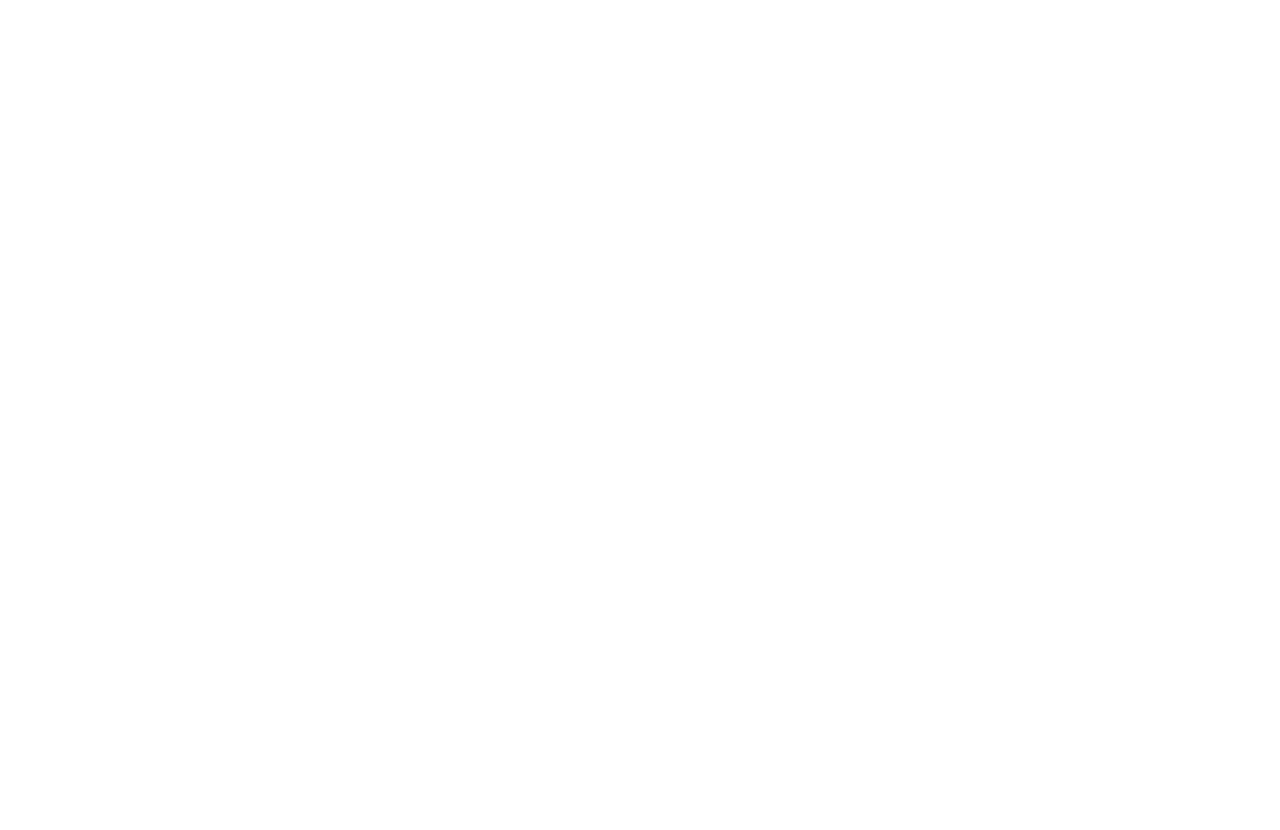
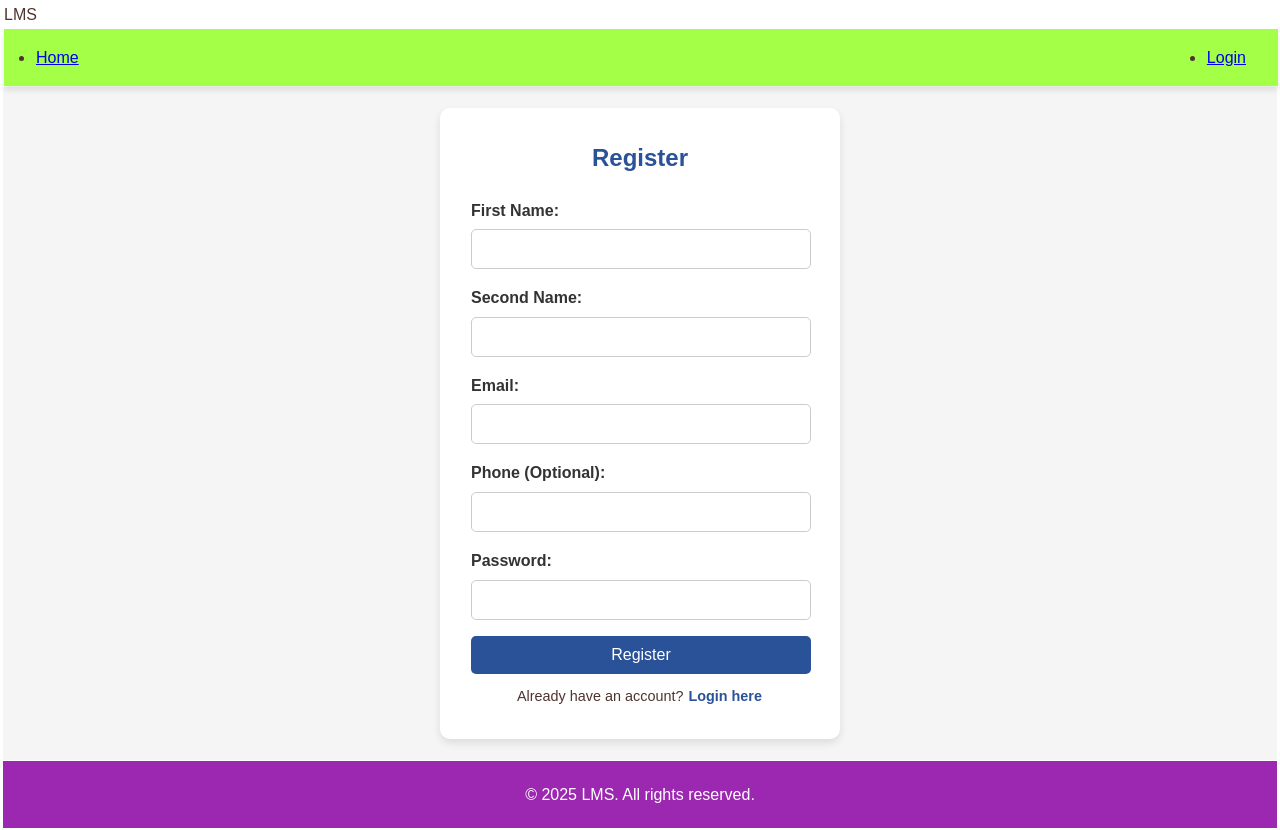
Before and after one commit to MoffatMose/LMS, a plain HTML site: page LMS/pages/register.html in a window 1280 px wide. Before the commit the page ends 800 px from the top, so only its background shows below. Drawn offline with Linux system fonts and the light colour scheme.

Commit message:
moffat updates

```diff
--- a/LMS/css/main.css
+++ b/LMS/css/main.css
@@ -8,8 +8,8 @@
 
 body {
     font-family: 'Arial', sans-serif;
-    background-color: #f8f9fa;
-    color: #333;
+    background: color #ff5370;
+    color: #4e342e;
     line-height: 1.6;
 }
 
@@ -20,7 +20,7 @@ body {
     display: flex;
     justify-content: space-between;
     align-items: center;
-    background: rgb(192, 220, 53);
+    background: #a4ff47;
     padding: 15px 30px;
     position: sticky;
     top: 0%;
@@ -48,18 +48,22 @@ body {
     font-size: 1.1rem;
     padding: 8px 15px;
     border-radius: 5px;
+    background-color: #ffd600;
+    /* Purple background for navigation bar */
     transition: background 0.3s ease-in-out;
 }
 
 .nav-links a:hover {
-    background: #06dc26;
+    background: #9c27b0;
+    /* Bright green on hover */
 }
 
 
 /* 🌟 HERO SECTION */
 
 .hero {
-    background: linear-gradient(to right, #1e3c72, #2a5298);
+    background: #2a5298;
+    /* Fixed syntax error by removing extra ')' */
     color: white;
     text-align: center;
     padding: 100px 10px;
@@ -75,7 +79,7 @@ body {
 }
 
 .hero span {
-    color: #ffcc00;
+    color: #ffa63b;
 }
 
 .hero p {
@@ -85,19 +89,21 @@ body {
 
 .cta-button {
     display: inline-block;
-    background: #06dc26;
-    color: #333;
-    padding: 12px 25px;
-    font-size: 1.2rem;
+    background-color: #ffd600;
+    /* Bright green for all CTA buttons */
+    color: white;
+    text-decoration: none;
+    font-size: 1rem;
+    padding: 10px 20px;
     border-radius: 5px;
-    text-decoration: none;
-    font-weight: bold;
-    transition: background 0.3s, transform 0.2s;
+    border: none;
+    cursor: pointer;
+    transition: background 0.3s ease-in-out;
 }
 
-.cta-nav:hover {
-    background: #06dc26;
-    transform: scale(1.05);
+.cta-button:hover {
+    background-color: #8ce63b;
+    /* Slightly darker green on hover */
 }
 
 
@@ -144,7 +150,7 @@ body {
 /* 🌟 FOOTER */
 
 footer {
-    background: #222;
+    background: #9c27b0;
     color: white;
     text-align: center;
     padding: 20px;
@@ -154,21 +160,19 @@ footer {
 
 /* 🌟 Testimonial Card */
 
-.testimonial {
-    background: rgb(14, 215, 31);
+.testimonials {
+    text-align: center;
+    padding: 60px 20px;
+    background: white;
+    .testimony {
+        background: #fff;
         padding: 20px;
-    margin: 15px auto;
-    width: 90%;
-    border-radius: 50px;
-    box-shadow: 0 4px 8px rgba(0, 0, 0, 0.1);
-    text-align: right;
-    font-style: italic;
-    transform: translateY(20px);
+        border-radius: 10px;
+        box-shadow: 0px 4px 8px rgba(0, 0, 0, 0.1);
+        text-align: center;
+        width: 300px;
     }
-
-
     /* 🌟 Responsive Navbar (for small screens) */
-
     @media screen and (max-width: 768px) {
         .navbar {
             flex-direction: column;
@@ -187,3 +191,89 @@ footer {
             padding: 10px;
         }
     }
+}
+
+
+/* 🌟 Login and Register Pages */
+
+.login-container,
+.register-container {
+    display: flex;
+    justify-content: center;
+    align-items: center;
+    min-height: 80vh;
+    background: #f5f5f5;
+    padding: 20px;
+}
+
+.login-form,
+.register-form {
+    background: white;
+    padding: 30px;
+    border-radius: 10px;
+    box-shadow: 0 4px 8px rgba(0, 0, 0, 0.1);
+    width: 100%;
+    max-width: 400px;
+}
+
+.login-form h2,
+.register-form h2 {
+    text-align: center;
+    margin-bottom: 20px;
+    color: #2a5298;
+}
+
+.login-form label,
+.register-form label {
+    display: block;
+    margin-bottom: 5px;
+    font-weight: bold;
+    color: #333;
+}
+
+.login-form input,
+.register-form input {
+    width: 100%;
+    padding: 10px;
+    margin-bottom: 15px;
+    border: 1px solid #ccc;
+    border-radius: 5px;
+    font-size: 1rem;
+}
+
+.login-form button,
+.register-form button {
+    width: 100%;
+    padding: 10px;
+    background: #2a5298;
+    color: white;
+    border: none;
+    border-radius: 5px;
+    font-size: 1rem;
+    cursor: pointer;
+    transition: background 0.3s ease-in-out;
+}
+
+.login-form button:hover,
+.register-form button:hover {
+    background: #1e3c72;
+}
+
+.login-form p,
+.register-form p {
+    text-align: center;
+    margin-top: 10px;
+    font-size: 0.9rem;
+}
+
+.login-form a,
+.register-form a {
+    color: #2a5298;
+    text-decoration: none;
+    font-weight: bold;
+}
+
+.login-form a:hover,
+.register-form a:hover {
+    text-decoration: underline;
+}
--- a/LMS/pages/register.html
+++ b/LMS/pages/register.html
@@ -0,0 +1,48 @@
+<!DOCTYPE html>
+<html lang="en">
+
+<head>
+    <meta charset="UTF-8">
+    <meta name="viewport" content="width=device-width, initial-scale=1.0">
+    <title>Register - LMS</title>
+    <link rel="stylesheet" href="\LMS\css\main.css">
+</head>
+
+<body>
+    <nav>
+        <div class="logo">LMS</div>
+        <ul class="navbar">
+            <li><a href="index.html">Home</a></li>
+            <li><a href="login.html">Login</a></li>
+        </ul>
+    </nav>
+
+    <div class="register-container">
+        <form class="register-form">
+            <h2>Register</h2>
+            <label for="first-name">First Name:</label>
+            <input type="text" id="first-name" name="first-name" required>
+
+            <label for="second-name">Second Name:</label>
+            <input type="text" id="second-name" name="second-name" required>
+
+            <label for="email">Email:</label>
+            <input type="email" id="email" name="email" required>
+
+            <label for="phone">Phone (Optional):</label>
+            <input type="tel" id="phone" name="phone">
+
+            <label for="password">Password:</label>
+            <input type="password" id="password" name="password" required>
+
+            <button type="submit">Register</button>
+            <p>Already have an account? <a href="login.html">Login here</a></p>
+        </form>
+    </div>
+
+    <footer>
+        <p>&copy; 2025 LMS. All rights reserved.</p>
+    </footer>
+</body>
+
+</html>
```
Also changed, not shown: LMS/pages/index.html (+9 -7 lines), LMS/pages/login.html (+42 -0 lines), 1 other file. Lines whose indentation alone changed are shown as unchanged.
